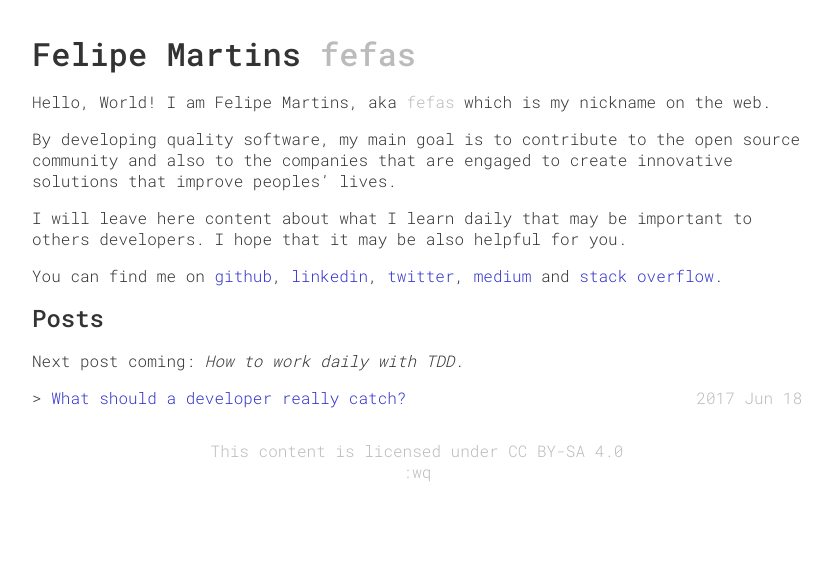
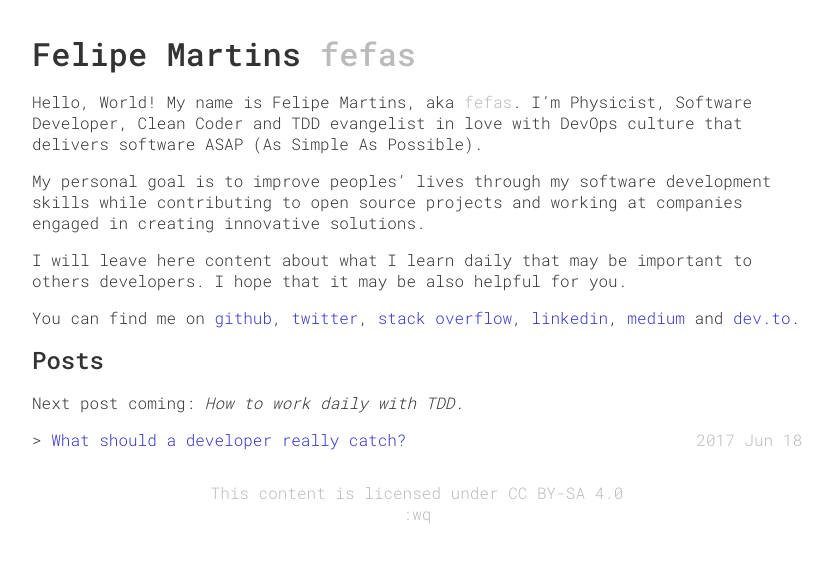
Before and after one commit to fefas/blog.fefas.net, a Jekyll site: the page built from jekyll/pages/home.md, in a window 1280 px wide. Shown: the top 563 px of the page, without its empty margins (223-1055 px from the left). Built offline with Jekyll 4.4.1, drawn with Linux system fonts in a browser that asks for light colours.

Commit message:
Update intro text and social media links (resolves #23)

```diff
--- a/jekyll/_data/me.yml
+++ b/jekyll/_data/me.yml
@@ -6,5 +6,6 @@ links:
     github: https://github.com/fefas
     linkedin: https://br.linkedin.com/in/fefas
     twitter: https://twitter.com/eufefas
+    stackoverflow: https://stackoverflow.com/users/4259675/felipe-martins
     medium: https://medium.com/@fefas
-    stackoverflow: https://stackoverflow.com/users/4259675/felipe-martins
+    devto: https://dev.to/fefas
--- a/jekyll/pages/home.md
+++ b/jekyll/pages/home.md
@@ -5,22 +5,25 @@ permalink: /
 
 # {{ site.data.me.name }} <span class="nickname">{{ site.data.me.nickname }}</span>
 
-Hello, World! I am {{ site.data.me.name }}, aka <span class="nickname">
-{{ site.data.me.nickname }}</span> which is my nickname on the web.
+Hello, World! My name is {{ site.data.me.name }}, aka <span class="nickname"> {{
+site.data.me.nickname }}</span>. I'm Physicist, Software Developer, Clean Coder
+and TDD evangelist in love with DevOps culture that delivers software ASAP (As
+Simple As Possible).
 
-By developing quality software, my main goal is to contribute to the open source
-community and also to the companies that are engaged to create innovative
-solutions that improve peoples' lives.
+My personal goal is to improve peoples' lives through my software development
+skills while contributing to open source projects and working at companies
+engaged in creating innovative solutions.
 
 I will leave here content about what I learn daily that may be important to
 others developers. I hope that it may be also helpful for you.
 
 You can find me on
   [github]({{ site.data.me.links.github }}),
+  [twitter]({{ site.data.me.links.twitter }}),
+  [stack overflow]({{ site.data.me.links.stackoverflow }}),
   [linkedin]({{ site.data.me.links.linkedin }}),
-  [twitter]({{ site.data.me.links.twitter }}),
   [medium]({{ site.data.me.links.medium }}) and
-  [stack overflow]({{ site.data.me.links.stackoverflow }}).
+  [dev.to]({{ site.data.me.links.devto }}).
 
 ## Posts
 
```
